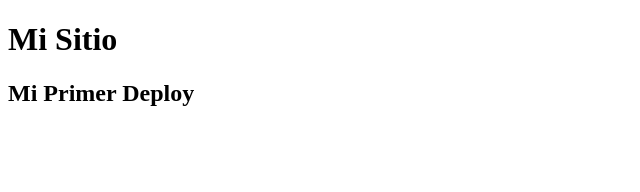
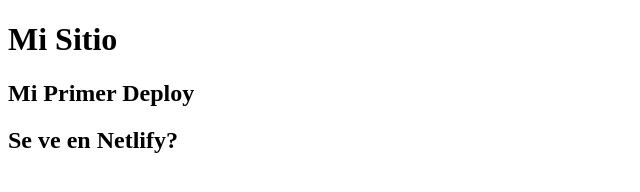
Before and after one commit to oscarindex/mysite.io, a plain HTML site: page index.html in a window 1280 px wide. Shown: the whole page, without its empty margins (0-640 px from the left). Drawn offline with Linux system fonts and the light colour scheme.

Commit message:
netlify
netlify

```diff
--- a/index.html
+++ b/index.html
@@ -9,5 +9,6 @@
 <body>
     <h1>Mi Sitio</h1>
     <h2>Mi Primer Deploy</h2>
+    <h2>Se ve en Netlify?</h2>
 </body>
 </html>
```
